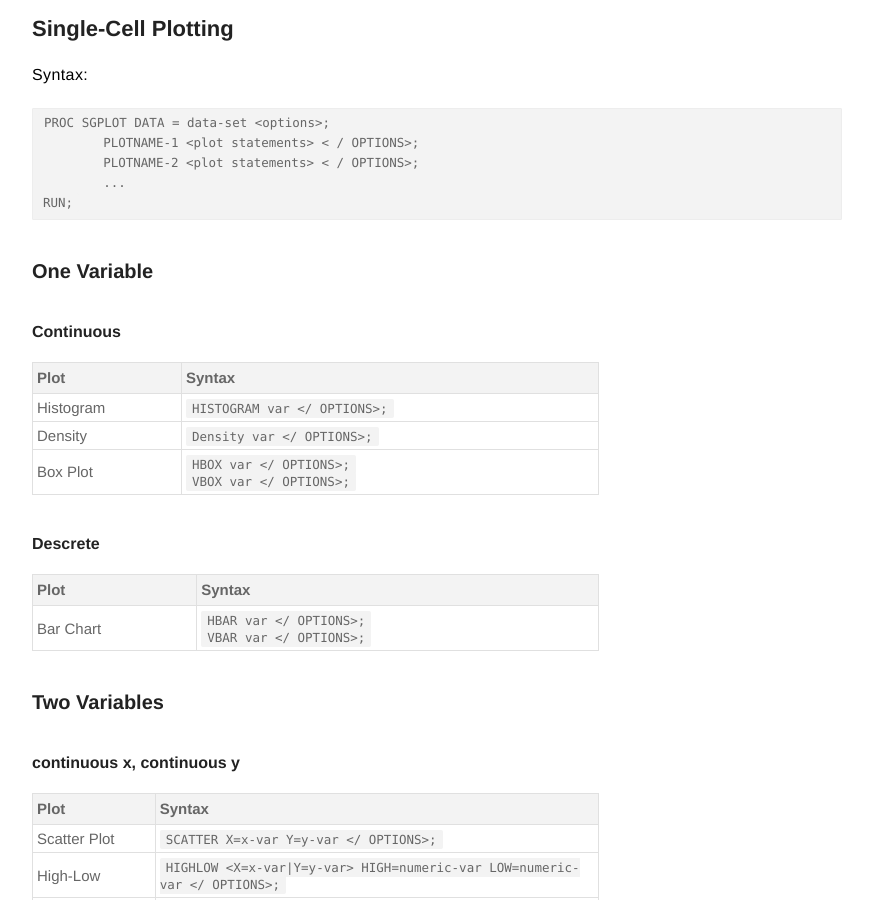
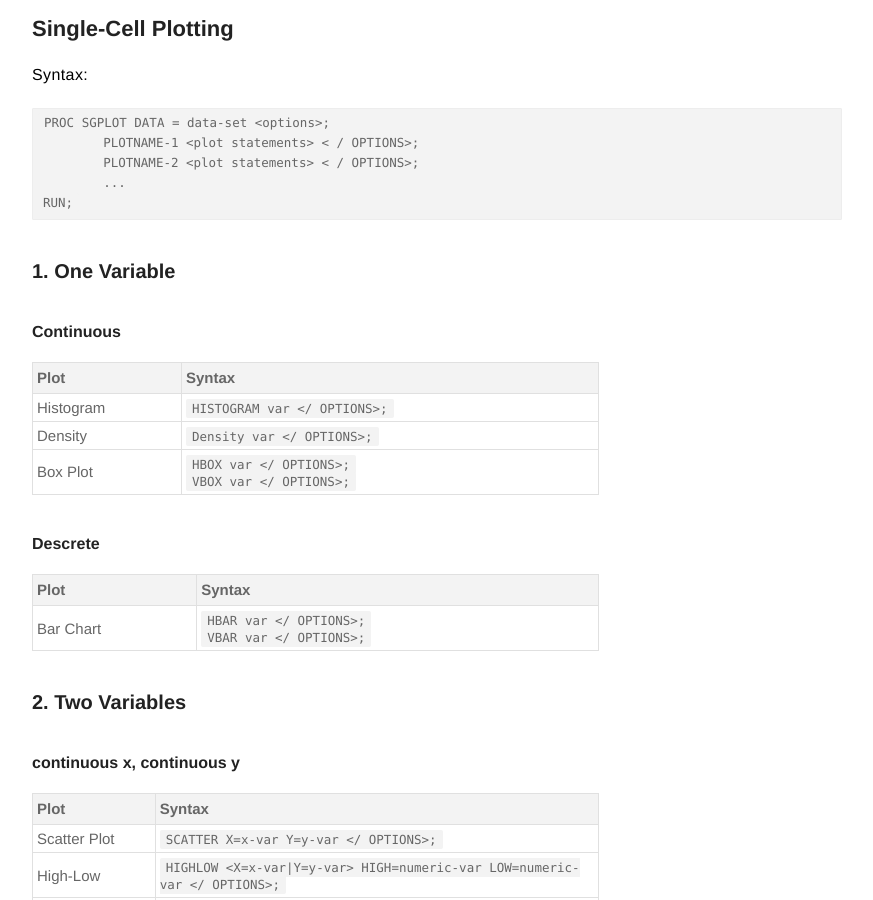
Before and after one commit to subaiwen/subaiwen.github.io, a Jekyll site: the page built from _posts/2020-2-11-sas-visualization.md, in a window 1280 px wide and 900 px high, scrolled down 656 px. Shown: the whole window, without its empty margins (203-1076 px from the left). Built offline with Jekyll 4.4.1, drawn with Linux system fonts in a browser that asks for light colours; comment, search, counter and statistics services are not loaded; some of the changed lines change nothing that is shown.

Commit message:
edit sas-visualization.md enable page indexing

````diff
--- a/_posts/2020-2-11-sas-visualization.md
+++ b/_posts/2020-2-11-sas-visualization.md
@@ -13,18 +13,18 @@
 
 ## Overview
 
-- [Single-Cell Plotting](#Single-Cell-Plotting)
-- - [One-Variable](#One-Variable)
-- - [Two-Variables](#Two-Variables)
-- - [Examples](#Examples-Single-Cell-Plotting)
+- [Single-Cell Plotting](#single-cell-plotting)
+- - [One-Variable](#1-one-variable)
+- - [Two-Variables](#2-two-variables)
+- - [Examples](#examples-single-cell-plotting)
 
-- [Multiple-Cell Plotting](#Multiple-Cell-Plotting)
-- - [SGPanel](#SGPANEL)
-- - [SGScatter](#SGSCATTER)
-- - [Examples](#Examples-Multiple-Cell-Plotting)
+- [Multiple-Cell Plotting](#multiple-cell-plotting)
+- - [SGPanel](#sgpanel)
+- - [SGScatter](#sgscatter)
+- - [Examples](#examples-multiple-cell-plotting)
 
-- [Reporting](#Reporting)
-- - [ODS LAYOUT](#ODS-LAYOUT)
+- [Reporting](#reporting)
+- - [ODS LAYOUT](#ods-layout)
 
 ---
 
@@ -39,7 +39,7 @@
 RUN;
 ```
 
-### One Variable
+### 1. One Variable
 #### Continuous
 
 | Plot      | Syntax						                    |
@@ -55,7 +55,7 @@
 | Bar Chart | `HBAR var </ OPTIONS>;`<br>`VBAR var </ OPTIONS>;` |
 
 
-### Two Variables
+### 2. Two Variables
 #### continuous x, continuous y
 
 | Plot      | Syntax						                    |
````
